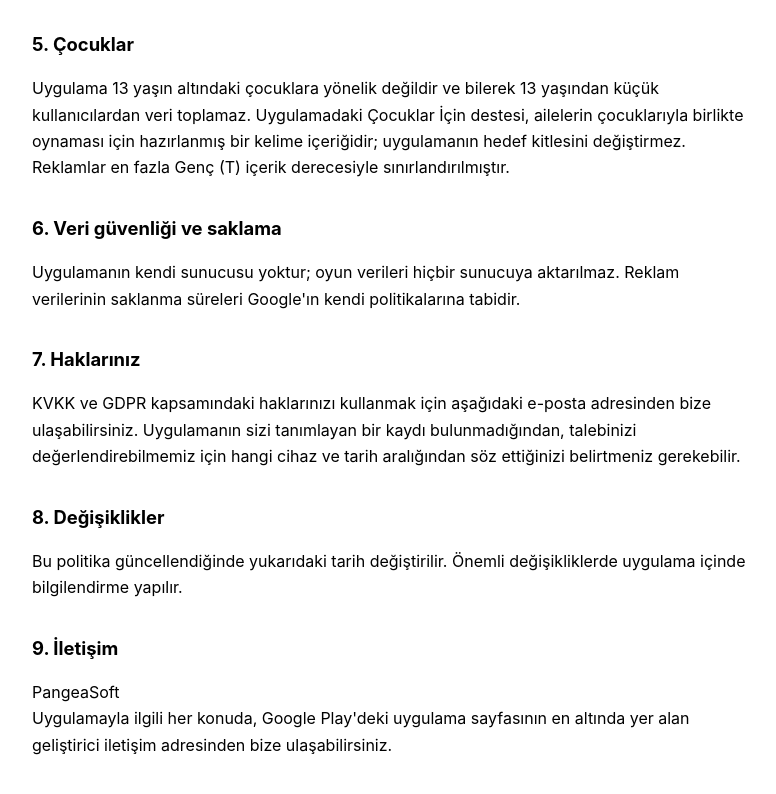
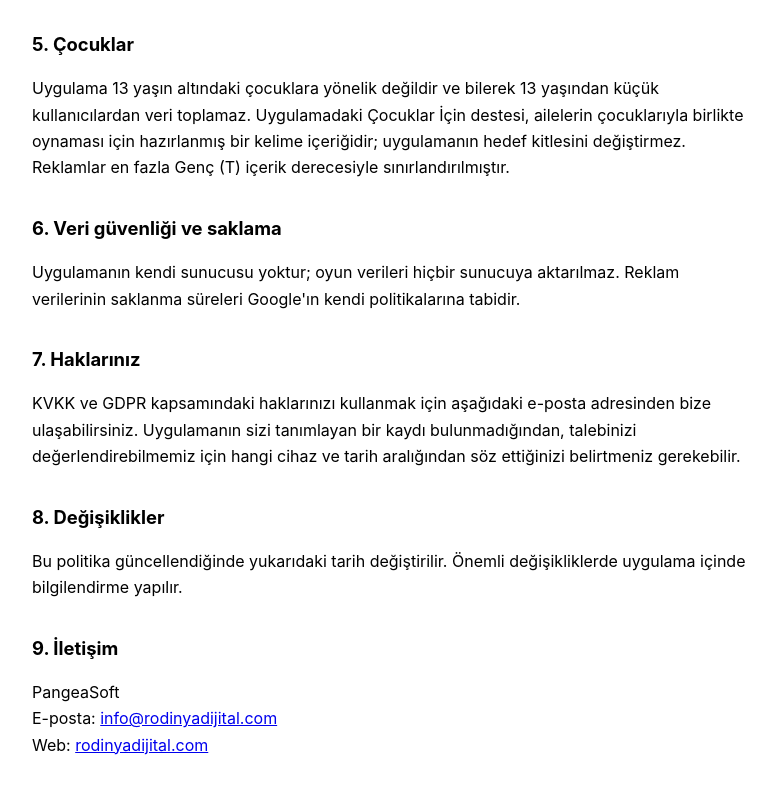
Before and after one commit to Rodinya-Digital/privacy, a plain HTML site: page forbidden-words/index.html in a window 1280 px wide. Shown: the part 1267-2061 px from the top of the page, without its empty margins (248-1024 px from the left). Drawn offline with Linux system fonts and the light colour scheme.

Commit message:
Add contact details to the Tabu privacy policy
Co-Authored-By: Claude Opus 5 <noreply@anthropic.com>

```diff
--- a/forbidden-words/index.html
+++ b/forbidden-words/index.html
@@ -77,7 +77,7 @@ içinde bilgilendirme yapılır.</p>
 
 <h2>9. İletişim</h2>
 <p>PangeaSoft<br />
-Uygulamayla ilgili her konuda, Google Play'deki uygulama sayfasının en altında yer alan
-geliştirici iletişim adresinden bize ulaşabilirsiniz.</p>
+E-posta: <a href="mailto:info@rodinyadijital.com">info@rodinyadijital.com</a><br />
+Web: <a href="https://rodinyadijital.com">rodinyadijital.com</a></p>
 </body>
 </html>
```
